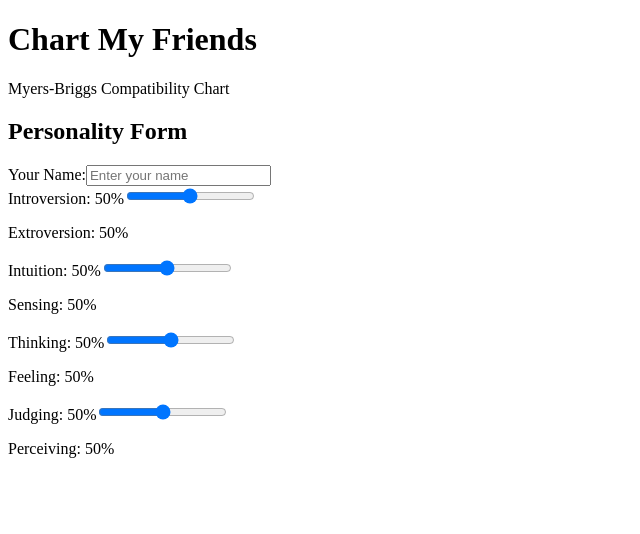
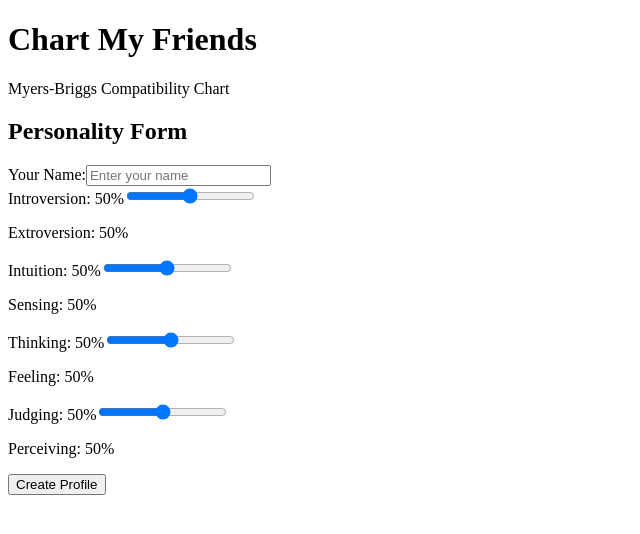
Before and after one commit to ThisbeSchoJo/chart-my-friends, a React (Create React App) app in the folder frontend/: page / in a window 1280 px wide. Shown: the top 534 px of the page, without its empty margins (0-640 px from the left). Built offline with nearby package versions, Linux system fonts and the light colour scheme.

Commit message:
added functionality to personality form

```diff
--- a/frontend/src/components/PersonalityForm.js
+++ b/frontend/src/components/PersonalityForm.js
@@ -7,8 +7,24 @@
   const [thinking, setThinking] = useState(50);
   const [judging, setJudging] = useState(50);
 
+  const handleSubmit = (e) => {
+    e.preventDefault();
+    const formData = {
+      name,
+      introvert,
+      extrovert: 100 - introvert,
+      intuitive,
+      sensing: 100 - intuitive,
+      thinking,
+      feeling: 100 - thinking,
+      judging,
+      perceiving: 100 - judging,
+    };
+    console.log("Form data:", formData);
+  };
+
   return (
-    <div>
+    <form onSubmit={handleSubmit}>
       <h2>Personality Form</h2>
       <label>
         Your Name:
@@ -75,7 +91,9 @@
         </label>
         <p>Perceiving: {100 - judging}%</p>
       </div>
-    </div>
+
+      <button type="submit">Create Profile</button>
+    </form>
   );
 };
 
```
